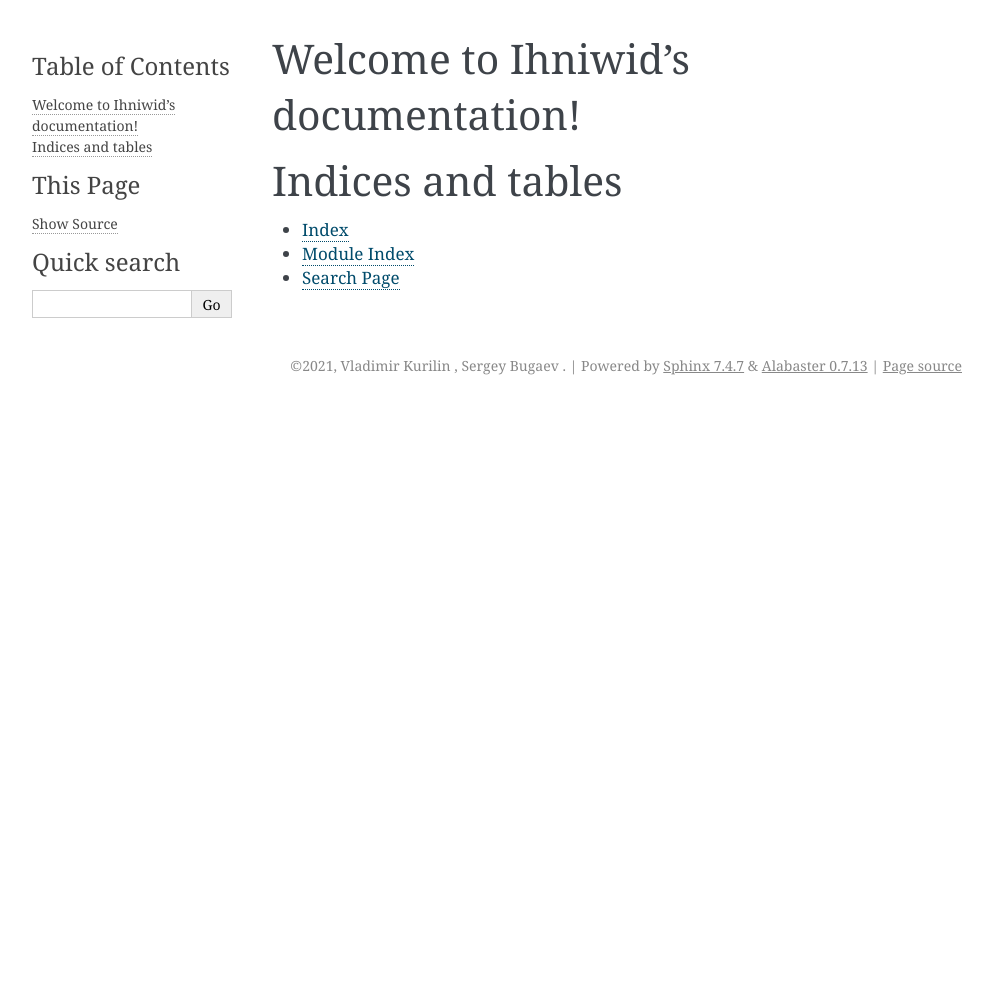
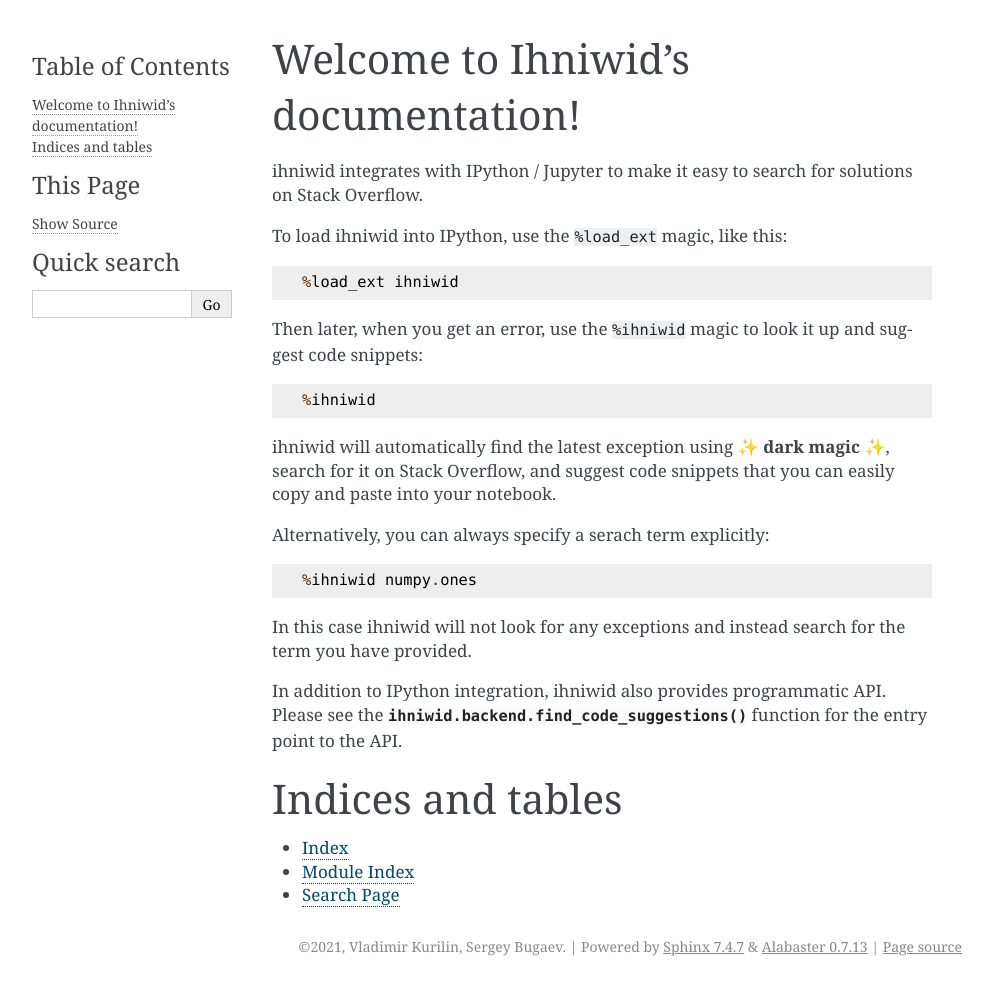
Before and after one commit to vkurilin/ihniwid, a Sphinx documentation site: the page built from docs/index.rst, in a window 1280 px wide. Shown: the whole page, without its empty margins (148-1141 px from the left). Built offline with Sphinx 7.4.7, drawn with Linux system fonts in a browser that asks for light colours; before the commit the page ends 900 px from its top, so only the background shows below that.

Commit message:
More docs

```diff
--- a/docs/conf.py
+++ b/docs/conf.py
@@ -17,11 +17,11 @@
 
 # -- Project information -----------------------------------------------------
 
-project = "Ihniwid"
+project = "ihniwid"
 copyright = (
-    "2021, Vladimir Kurilin <vkurilin@smartdec.ru>, Sergey Bugaev <bugaevc@gmail.com>"
+    "2021, Vladimir Kurilin, Sergey Bugaev"
 )
-author = "Vladimir Kurilin <vkurilin@smartdec.ru>, Sergey Bugaev <bugaevc@gmail.com>"
+author = "Vladimir Kurilin, Sergey Bugaev"
 
 # The full version, including alpha/beta/rc tags
 release = "0.3.0"
--- a/docs/index.rst
+++ b/docs/index.rst
@@ -1,10 +1,32 @@
-.. Ihniwid documentation master file, created by
-   sphinx-quickstart on Thu Apr 29 13:08:25 2021.
-   You can adapt this file completely to your liking, but it should at least
-   contain the root `toctree` directive.
-
 Welcome to Ihniwid's documentation!
 ===================================
+
+ihniwid integrates with IPython / Jupyter to make it easy to search
+for solutions on Stack Overflow.
+
+To load ihniwid into IPython, use the ``%load_ext`` magic, like this::
+
+  %load_ext ihniwid
+
+Then later, when you get an error, use the ``%ihniwid`` magic to look it
+up and suggest code snippets::
+
+  %ihniwid
+
+ihniwid will automatically find the latest exception using ✨ **dark magic** ✨,
+search for it on Stack Overflow, and suggest code snippets that you can
+easily copy and paste into your notebook.
+
+Alternatively, you can always specify a serach term explicitly::
+
+  %ihniwid numpy.ones
+
+In this case ihniwid will not look for any exceptions and instead search
+for the term you have provided.
+
+In addition to IPython integration, ihniwid also provides programmatic API.
+Please see the :py:meth:`ihniwid.backend.find_code_suggestions` function
+for the entry point to the API.
 
 .. toctree::
    :maxdepth: 2
```
Also changed, not shown: README.md (+10 -0 lines).
